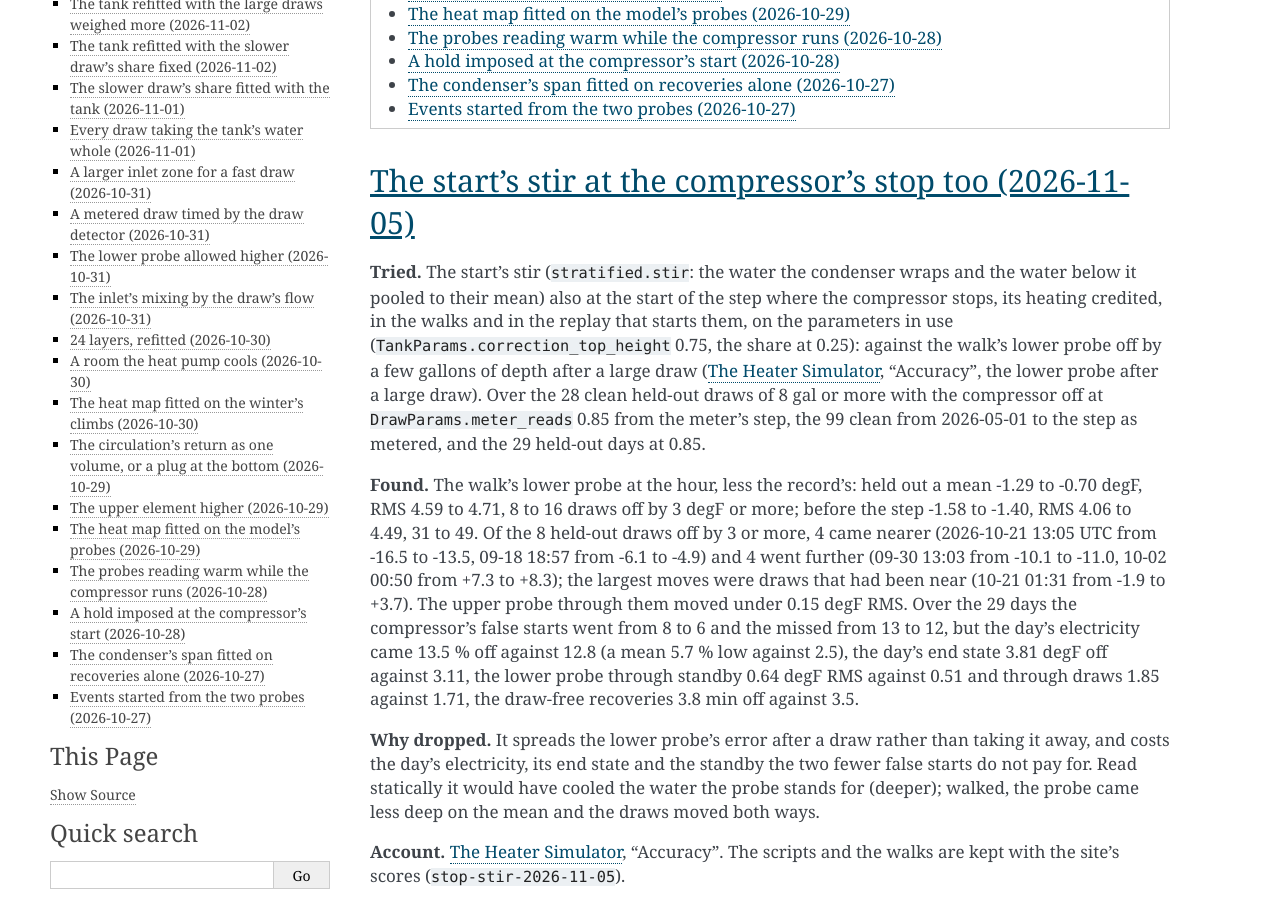
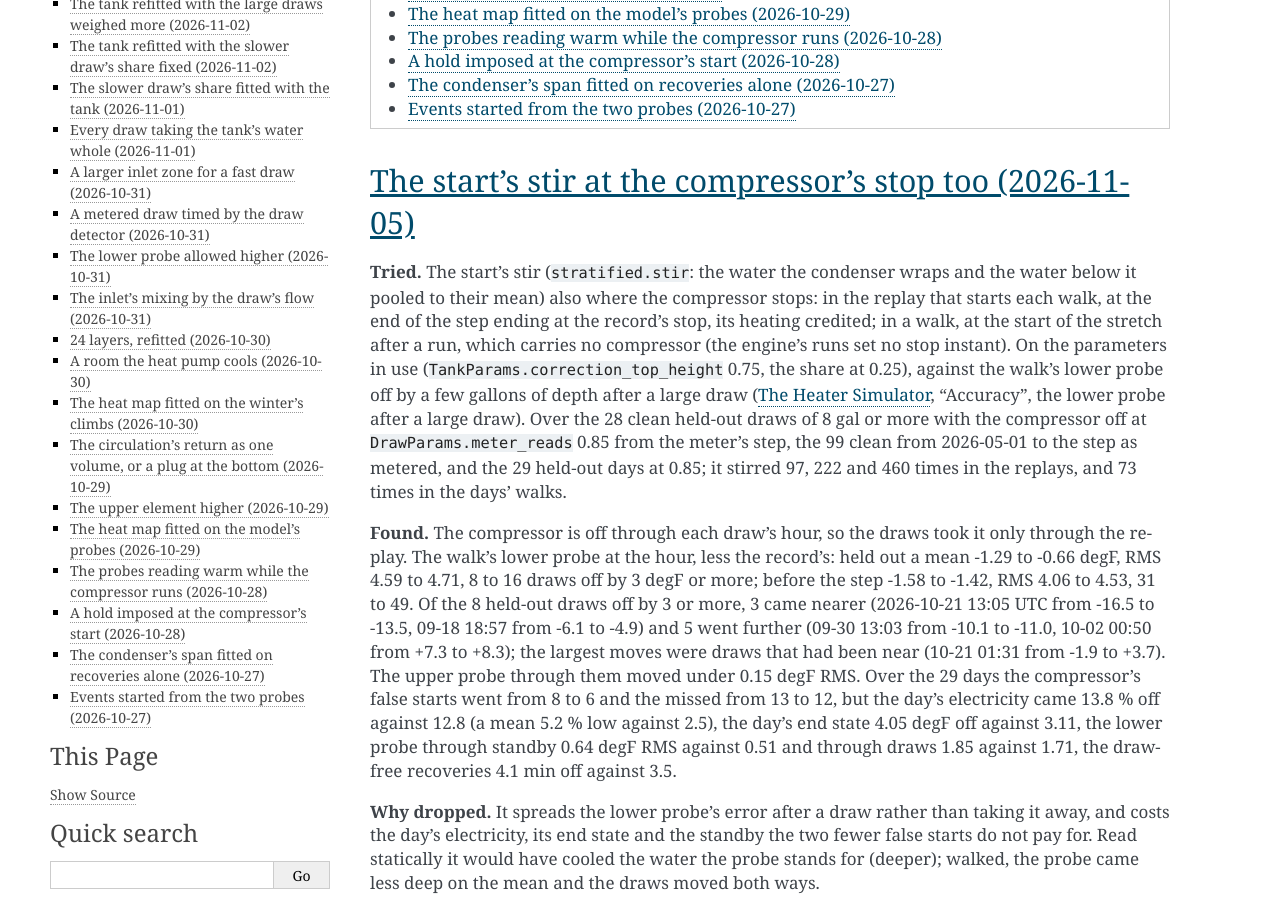
Before and after one commit to eman/nwp500-python, a Sphinx documentation site: the page built from docs/explanation/simulator-tried.rst, in a window 1280 px wide and 900 px high, scrolled down 1088 px. Built offline with Sphinx 7.4.7, drawn with Linux system fonts in a browser that asks for light colours.

Commit message:
docs(sim): the stop stir in the walks too, as measured

```diff
--- a/docs/explanation/simulator-tried.rst
+++ b/docs/explanation/simulator-tried.rst
@@ -17,30 +17,35 @@ The start's stir at the compressor's stop too (2026-11-05)
 ==========================================================
 
 **Tried.** The start's stir (``stratified.stir``: the water the
-condenser wraps and the water below it pooled to their mean) also at the
-start of the step where the compressor stops, its heating credited, in
-the walks and in the replay that starts them, on the parameters in use
-(``TankParams.correction_top_height`` 0.75, the share at 0.25): against
+condenser wraps and the water below it pooled to their mean) also where
+the compressor stops: in the replay that starts each walk, at the end of
+the step ending at the record's stop, its heating credited; in a walk,
+at the start of the stretch after a run, which carries no compressor
+(the engine's runs set no stop instant). On the parameters in use
+(``TankParams.correction_top_height`` 0.75, the share at 0.25), against
 the walk's lower probe off by a few gallons of depth after a large draw
 (:doc:`simulator`, "Accuracy", the lower probe after a large draw). Over
 the 28 clean held-out draws of 8 gal or more with the compressor off at
 ``DrawParams.meter_reads`` 0.85 from the meter's step, the 99 clean from
-2026-05-01 to the step as metered, and the 29 held-out days at 0.85.
+2026-05-01 to the step as metered, and the 29 held-out days at 0.85; it
+stirred 97, 222 and 460 times in the replays, and 73 times in the days'
+walks.
 
-**Found.** The walk's lower probe at the hour, less the record's: held
-out a mean -1.29 to -0.70 degF, RMS 4.59 to 4.71, 8 to 16 draws off by 3
-degF or more; before the step -1.58 to -1.40, RMS 4.06 to 4.49, 31 to
-49. Of the 8 held-out draws off by 3 or more, 4 came nearer (2026-10-21
-13:05 UTC from -16.5 to -13.5, 09-18 18:57 from -6.1 to -4.9) and 4 went
-further (09-30 13:03 from -10.1 to -11.0, 10-02 00:50 from +7.3 to
-+8.3); the largest moves were draws that had been near (10-21 01:31 from
--1.9 to +3.7). The upper probe through them moved under 0.15 degF RMS.
-Over the 29 days the compressor's false starts went from 8 to 6 and the
-missed from 13 to 12, but the day's electricity came 13.5 % off against
-12.8 (a mean 5.7 % low against 2.5), the day's end state 3.81 degF off
-against 3.11, the lower probe through standby 0.64 degF RMS against 0.51
-and through draws 1.85 against 1.71, the draw-free recoveries 3.8 min
-off against 3.5.
+**Found.** The compressor is off through each draw's hour, so the draws
+took it only through the replay. The walk's lower probe at the hour,
+less the record's: held out a mean -1.29 to -0.66 degF, RMS 4.59 to
+4.71, 8 to 16 draws off by 3 degF or more; before the step -1.58 to
+-1.42, RMS 4.06 to 4.53, 31 to 49. Of the 8 held-out draws off by 3 or
+more, 3 came nearer (2026-10-21 13:05 UTC from -16.5 to -13.5, 09-18
+18:57 from -6.1 to -4.9) and 5 went further (09-30 13:03 from -10.1 to
+-11.0, 10-02 00:50 from +7.3 to +8.3); the largest moves were draws that
+had been near (10-21 01:31 from -1.9 to +3.7). The upper probe through
+them moved under 0.15 degF RMS. Over the 29 days the compressor's false
+starts went from 8 to 6 and the missed from 13 to 12, but the day's
+electricity came 13.8 % off against 12.8 (a mean 5.2 % low against 2.5),
+the day's end state 4.05 degF off against 3.11, the lower probe through
+standby 0.64 degF RMS against 0.51 and through draws 1.85 against 1.71,
+the draw-free recoveries 4.1 min off against 3.5.
 
 **Why dropped.** It spreads the lower probe's error after a draw rather
 than taking it away, and costs the day's electricity, its end state and
```
Also changed, not shown: docs/explanation/simulator.rst (+12 -12 lines).
